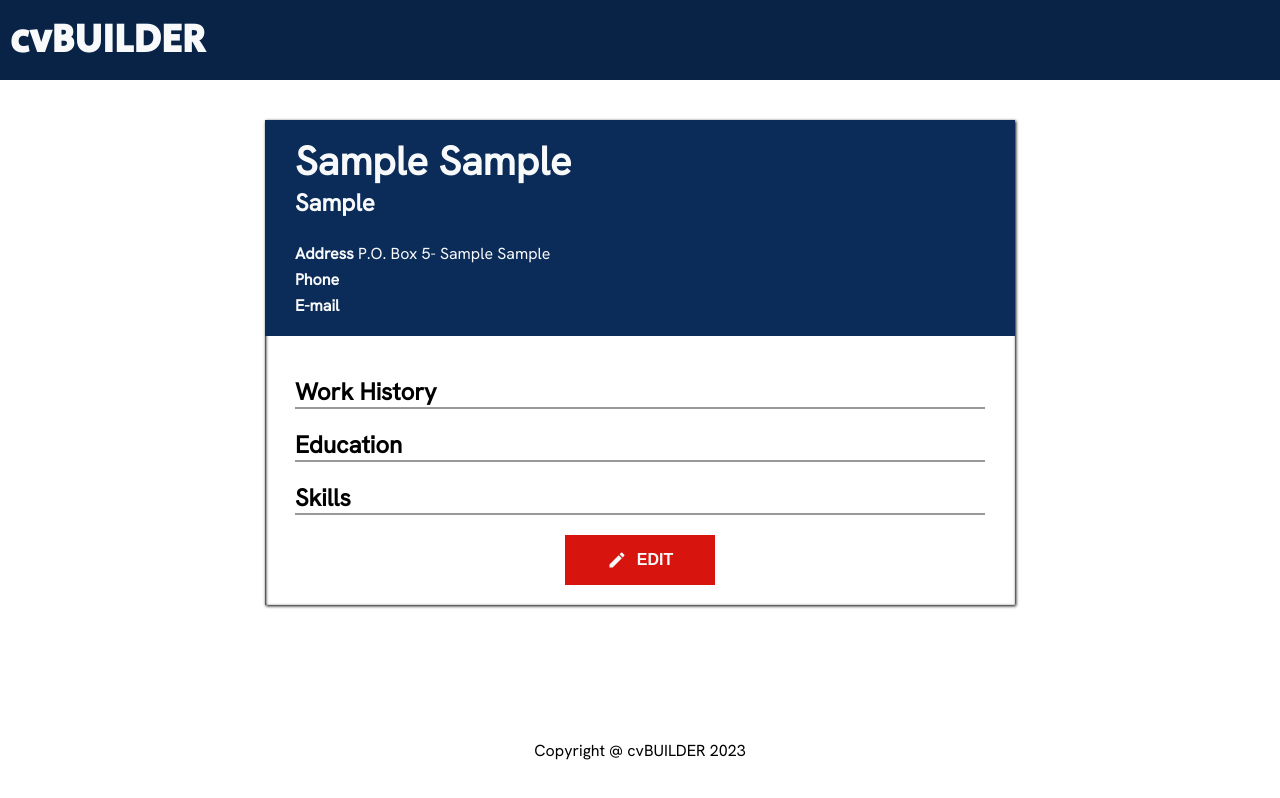
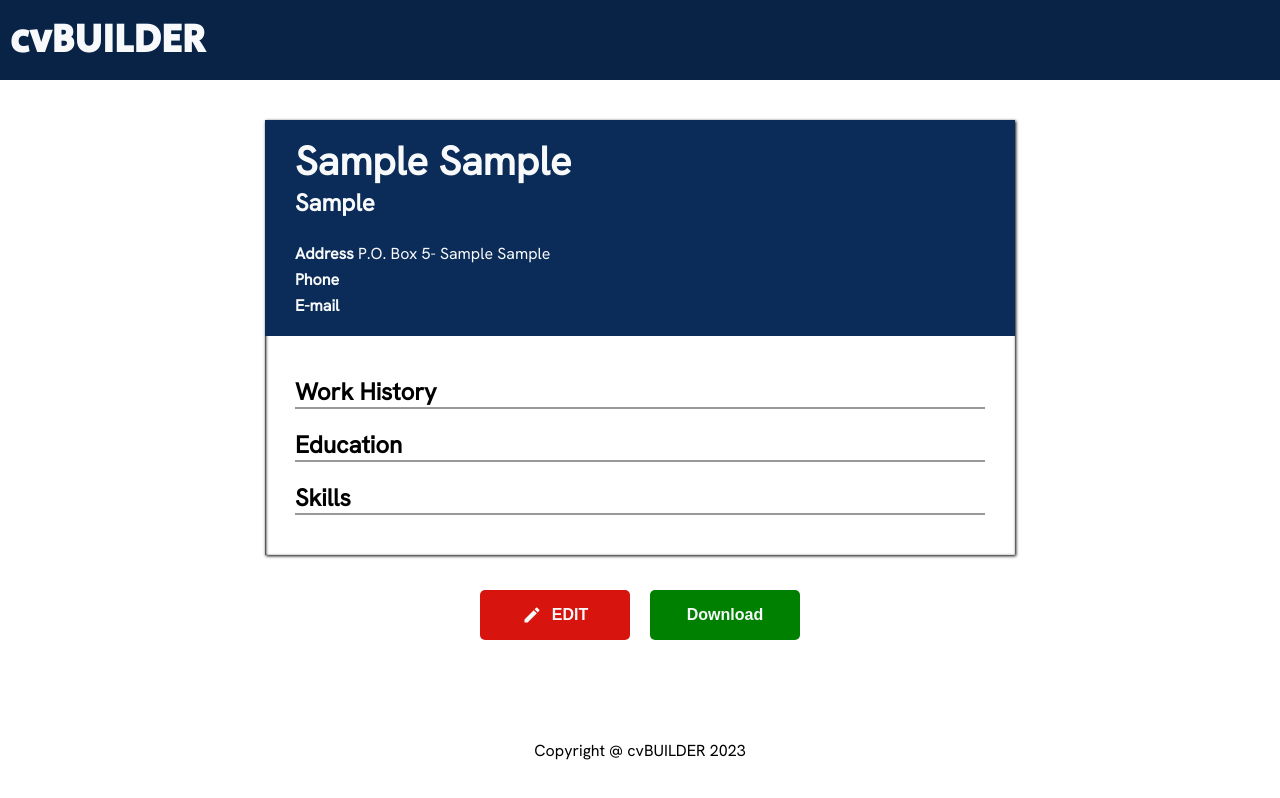
Before and after one commit to Eddie-Thiiru/cv-application, a React (Vite) app: page / in a window 1280 px wide. Both pictures are taken after typing "Sample", "Sample", "Sample", "Sample", "Sample", "5" into the empty fields and a click on the button "NEXT". Built offline with nearby package versions, Linux system fonts and the light colour scheme.

Commit message:
Add download and print feature using react-to-print library

```diff
--- a/package.json
+++ b/package.json
@@ -10,6 +10,7 @@
     "react": "^18.2.0",
     "react-dom": "^18.2.0",
     "react-icons": "^4.10.1",
+    "react-to-print": "^2.14.15",
     "uuid": "^9.0.0"
   },
   "scripts": {
--- a/src/components/Overview.jsx
+++ b/src/components/Overview.jsx
@@ -1,5 +1,6 @@
-import React from "react";
+import React, { useRef } from "react";
 import { MdEdit } from "react-icons/md";
+import { useReactToPrint } from "react-to-print";
 import JobCard from "./JobCard";
 import EducationCard from "./EducationCard";
 import SkillCard from "./SkillCard";
@@ -7,6 +8,8 @@ import SkillCard from "./SkillCard";
 import "../styles/Overview.css";
 
 const Overview = (props) => {
+  const componentRef = useRef();
+
   const {
     generalData,
     workArray,
@@ -55,8 +58,13 @@ const Overview = (props) => {
     }
   };
 
+  const handlePrint = useReactToPrint({
+    content: () => componentRef.current,
+  });
+
   return (
-    <div className="overview">
+    <div className="overviewContainer">
+      <div className="overview" ref={componentRef}>
         <div className="cvHeading">
           <div className="person">
             <h1>
@@ -113,10 +121,16 @@ const Overview = (props) => {
             }
           })}
         </div>
+      </div>
+      <div className="overviewBtnContainer">
         <button type="button" className="editBtn" onClick={edit}>
           <MdEdit size="20px" pointerEvents="none" />
           EDIT
         </button>
+        <button type="button" className="downloadBtn" onClick={handlePrint}>
+          Download
+        </button>
+      </div>
     </div>
   );
 };
--- a/src/styles/App.css
+++ b/src/styles/App.css
@@ -38,6 +38,7 @@ body {
 .main {
   grid-column: 2 / 3;
   padding: 40px 0px;
+  display: flex;
 }
 
 .footer {
--- a/src/styles/Form.css
+++ b/src/styles/Form.css
@@ -1,4 +1,5 @@
 .form {
+  width: 100%;
   display: flex;
   flex-direction: column;
   gap: 50px;
--- a/src/styles/Overview.css
+++ b/src/styles/Overview.css
@@ -1,3 +1,10 @@
+.overviewContainer {
+  height: 100%;
+  width: 100%;
+  display: flex;
+  flex-direction: column;
+}
+
 .overview {
   padding-bottom: 20px;
   box-shadow: 1px 1px 3px black, inset 1px 1px 3px black;
@@ -39,17 +46,6 @@
   padding-bottom: 20px;
 }
 
-.overview h1 {
-  font-size: 2.5rem;
-}
-
-.cvSummary h2,
-.cvWorkHistory h2,
-.cvEducationHistory h2,
-.cvSkills h2 {
-  border-bottom: 2px solid rgba(0, 0, 0, 0.4);
-}
-
 .contacts {
   display: flex;
   flex-direction: column;
@@ -77,6 +73,54 @@
   justify-self: end;
 }
 
+.jobDetails,
+.educationDetails {
+  display: flex;
+  flex-direction: column;
+  gap: 5px;
+  white-space: pre-wrap;
+}
+
+.overviewBtnContainer {
+  padding: 20px;
+  margin-top: auto;
+  display: flex;
+  justify-content: center;
+  gap: 20px;
+}
+
+.editBtn,
+.downloadBtn {
+  height: 50px;
+  width: 150px;
+  border: none;
+  border-radius: 5px;
+  color: #f8f9fa;
+  font-size: 1rem;
+  font-weight: 600;
+  background-color: #d8140e;
+  align-self: center;
+  display: flex;
+  align-items: center;
+  justify-content: center;
+  gap: 10px;
+}
+
+.downloadBtn {
+  background-color: green;
+}
+
+.overview h1 {
+  font-size: 2.5rem;
+}
+
+.cvSummary h2,
+.cvWorkHistory h2,
+.cvEducationHistory h2,
+.cvSkills h2 {
+  border-bottom: 2px solid rgba(0, 0, 0, 0.4);
+}
+
 .cvSummary p,
 .jobDetails p,
 .educationDetails p {
@@ -88,14 +132,6 @@
   padding: 5px 0px;
 }
 
-.jobDetails,
-.educationDetails {
-  display: flex;
-  flex-direction: column;
-  gap: 5px;
-  white-space: pre-wrap;
-}
-
 .jobDetails p:nth-child(2),
 .educationDetails p {
   font-style: italic;
@@ -105,21 +141,6 @@
   font-weight: 600;
 }
 
-.editBtn {
-  height: 50px;
-  width: 150px;
-  border: none;
-  color: #f8f9fa;
-  font-size: 1rem;
-  font-weight: 600;
-  background-color: #d8140e;
-  align-self: center;
-  display: flex;
-  align-items: center;
-  justify-content: center;
-  gap: 10px;
-}
-
 .editBtn:hover {
   background-color: #a8100b;
 }
```
Also changed, not shown: 1 other file (tests, documents, lock files or other folders). Lines whose indentation alone changed are shown as unchanged.
